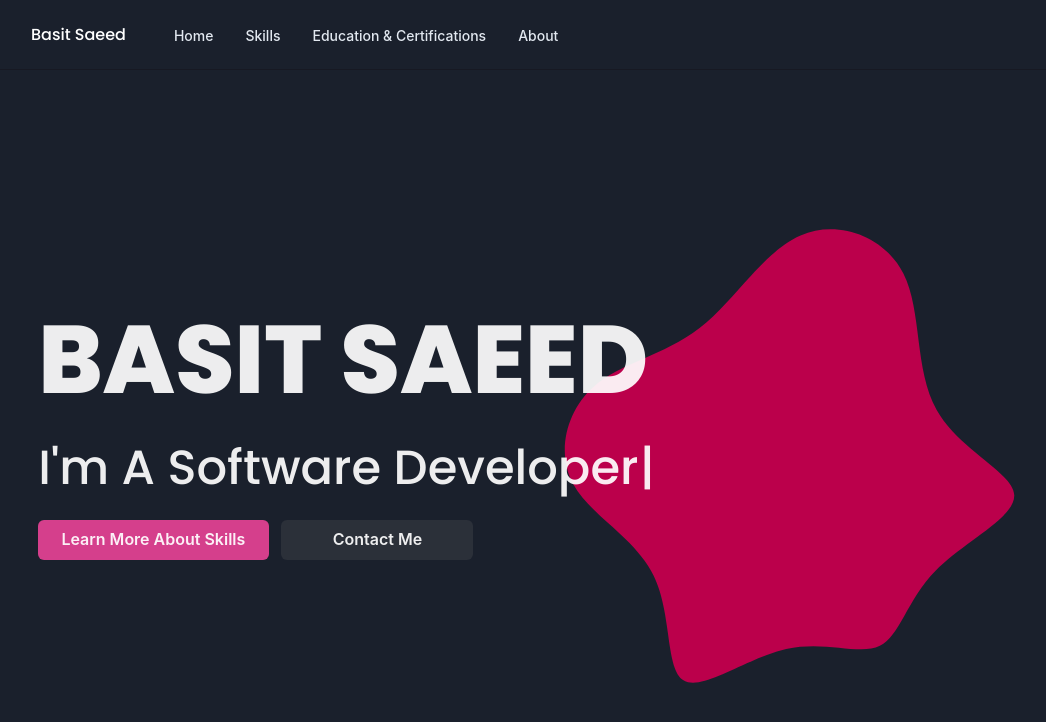
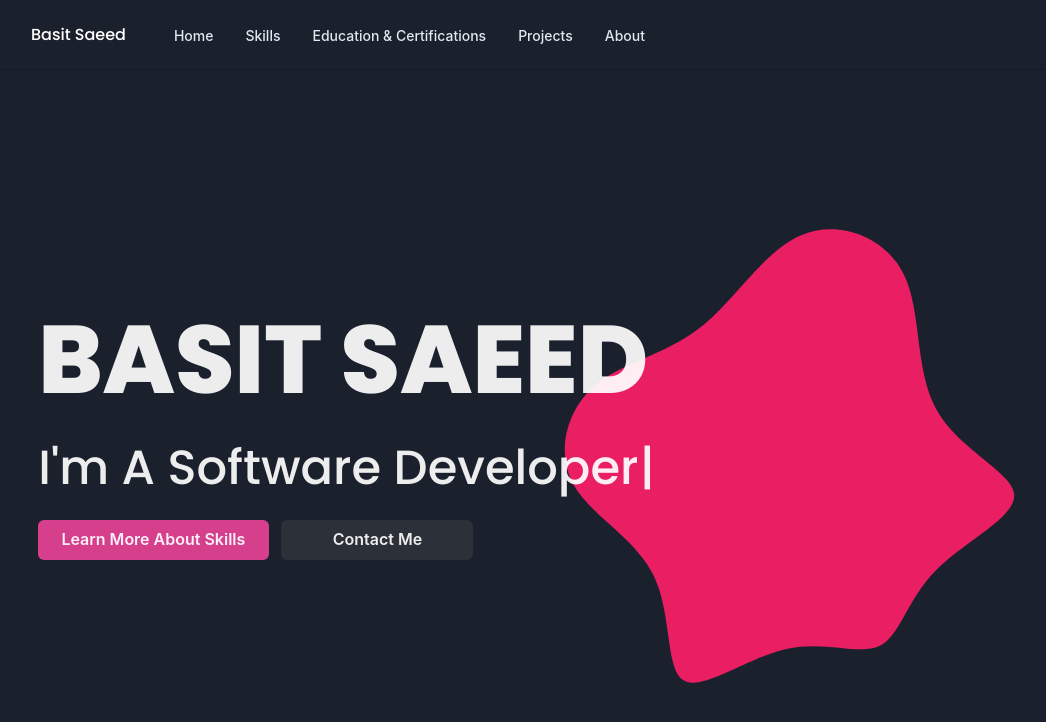
Before and after one commit to winepine/portfolio2.0, a Next.js app: page / in a window 1280 px wide. Shown: the top 722 px of the page, without its empty margins (13-1059 px from the left). Built offline with nearby package versions, Linux system fonts and the light colour scheme.

Commit message:
Projects& Cleaning& Coloring

```diff
--- a/components/Nav/DesktopNav.jsx
+++ b/components/Nav/DesktopNav.jsx
@@ -41,6 +41,10 @@ import DesktopSubNav from './DesktopSubNav';
     {
       label: 'Education & Certifications',
       href: '#',
+    },
+    {
+      label: 'Projects',
+      href: '/',
     },
     {
       label: 'About',
--- a/components/Nav/MobileNav.jsx
+++ b/components/Nav/MobileNav.jsx
@@ -38,6 +38,10 @@ import MobileNavItem from './MobileNavItem';
       href: '#',
     },
     {
+      label: 'Projects',
+      href: '/',
+    },
+    {
       label: 'About',
       href: '/about',
     },
--- a/pages/_app.js
+++ b/pages/_app.js
@@ -1,4 +1,3 @@
-import '../styles/globals.css'
 import { ChakraProvider } from '@chakra-ui/react'
 import Head from 'next/head'
 import theme from '../components/theme'
--- a/pages/index.jsx
+++ b/pages/index.jsx
@@ -4,10 +4,7 @@
     import  { useState, useEffect } from 'react';
     import { useSpring, animated, config } from 'react-spring';
     const Home = ()=> {
-        const p1 = [
-        "M170.1 -191.3C198.8 -141.4 185.4 -70.7 167.7 -17.7C150 35.4 128 70.7 99.4 105C70.7 139.4 35.4 172.7 -16.6 189.3C-68.6 205.9 -137.2 205.8 -184 171.5C-230.8 137.2 -255.9 68.6 -255.3 0.6C-254.7 -67.4 -228.5 -134.8 -181.7 -184.7C-134.8 -234.5 -67.4 -266.7 1.6 -268.4C70.7 -270 141.4 -241.1 170.1 -191.3",
-        "M112.3 -133C141.6 -83 158.8 -41.5 170.6 11.8C182.4 65.1 188.8 130.1 159.4 163.8C130.1 197.4 65.1 199.7 4.9 194.8C-55.2 189.8 -110.3 177.6 -135.3 144C-160.3 110.3 -155.2 55.2 -154.6 0.6C-154 -54 -158 -108 -133 -158C-108 -208 -54 -254 -6.2 -247.7C41.5 -241.5 83 -183 112.3 -133"
-    ]
+
     const [active,setActive]=useState(0);
     useEffect(() => {
         const id = setTimeout(() => {
@@ -42,7 +39,7 @@
               "M119.2 -215.7C149.3 -189 165.2 -146.7 192.1 -108.2C219 -69.7 257 -34.8 238.2 -10.8C219.5 13.2 143.9 26.3 101 37.2C58.1 48 47.8 56.5 36.4 99.9C25 143.3 12.5 221.7 -17.8 252.5C-48.2 283.4 -96.3 266.9 -126.1 234C-155.8 201.2 -167.1 152.1 -189.7 110.4C-212.3 68.7 -246.1 34.3 -233.7 7.2C-221.3 -20 -162.6 -40 -134.7 -72.5C-106.8 -105 -109.6 -149.9 -92.3 -184.1C-75 -218.2 -37.5 -241.6 3.5 -247.7C44.5 -253.7 89 -242.5 119.2 -215.7",
               "M109.8 -222.3C125.2 -181.2 108.9 -117.4 130.2 -76.5C151.4 -35.7 210.2 -17.8 218 4.5C225.8 26.8 182.6 53.7 158.4 89.3C134.1 125 128.8 169.4 105.6 168.5C82.3 167.6 41.2 121.3 -1 123C-43.2 124.8 -86.3 174.5 -101.3 170.7C-116.4 166.9 -103.2 109.4 -120.6 72.1C-138 34.7 -186 17.3 -212.9 -15.5C-239.7 -48.3 -245.4 -96.7 -218.8 -118.2C-192.3 -139.7 -133.4 -134.4 -91.5 -160.2C-49.7 -186 -24.8 -243 11.2 -262.4C47.2 -281.7 94.3 -263.4 109.8 -222.3",
               "M116.3 -207.8C132.6 -192 115.2 -124.3 108.9 -81C102.6 -37.7 107.3 -18.8 114.8 4.3C122.3 27.5 132.6 55 135.3 92.1C138.1 129.2 133.3 175.9 109.5 174.8C85.7 173.7 42.8 124.9 0.2 124.6C-42.5 124.3 -85 172.6 -106.9 172.6C-128.9 172.6 -130.3 124.3 -133 87.5C-135.8 50.7 -139.9 25.3 -128.8 6.4C-117.7 -12.5 -91.3 -25 -75.2 -38.7C-59.1 -52.4 -53.3 -67.3 -42.5 -86.3C-31.7 -105.2 -15.8 -128.1 17.1 -157.7C50 -187.3 100 -223.5 116.3 -207.8"
-            ],})} fill="#BB004B"/>
+            ],})} fill="#E91E63"/>
 </g></svg>
 </Box>
 
@@ -68,9 +65,9 @@
             }}
             />
                 </Text>
-                <Flex mx='4vw' direction={{base:'column',lg:"row"}}>
-                    <Button onClick={()=>{if(activeIndex===0)setActiveIndex(1);else{setActiveIndex(0);}}} _hover={{"color":"pink.400","bg":"gray.700"}} bg='pink.500' mx={{base:"1vw",lg:"0"}}  w={{base:"90vw",lg:"18vw"}} mt='2vh'>Learn More About Skills</Button>
-                    <Button bg={{base:'rgba(110,110,110,0.6)',lg:"rgba(110,110,110,0.2)"}} mx={{base:"1vw",lg:"1vw"}} w={{base:"90vw",lg:"15vw"}} mt='2vh'>Contact Me</Button>
+                <Flex direction={{base:'column',lg:"row"}}>
+                    <Button _hover={{"color":"pink.400","bg":"gray.700"}} bg='pink.500' ml='4vw'  w={{base:"90vw",lg:"18vw"}} mt='2vh'>Learn More About Skills</Button>
+                    <Button bg={{base:'rgba(110,110,110,0.6)',lg:"rgba(110,110,110,0.2)"}} ml={{base:'4vw',lg:"1vw"}} w={{base:"90vw",lg:"15vw"}} mt='2vh'>Contact Me</Button>
                 </Flex>
 
             </Box>
```
